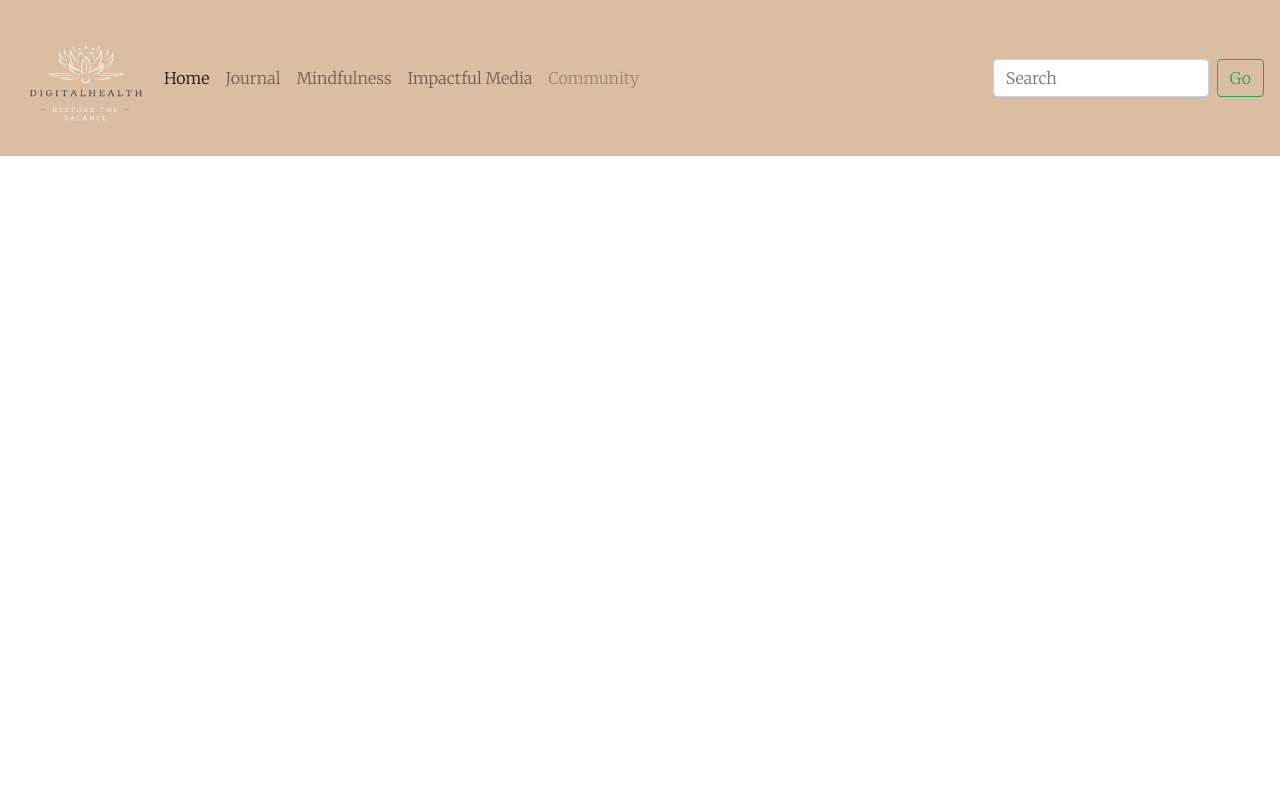
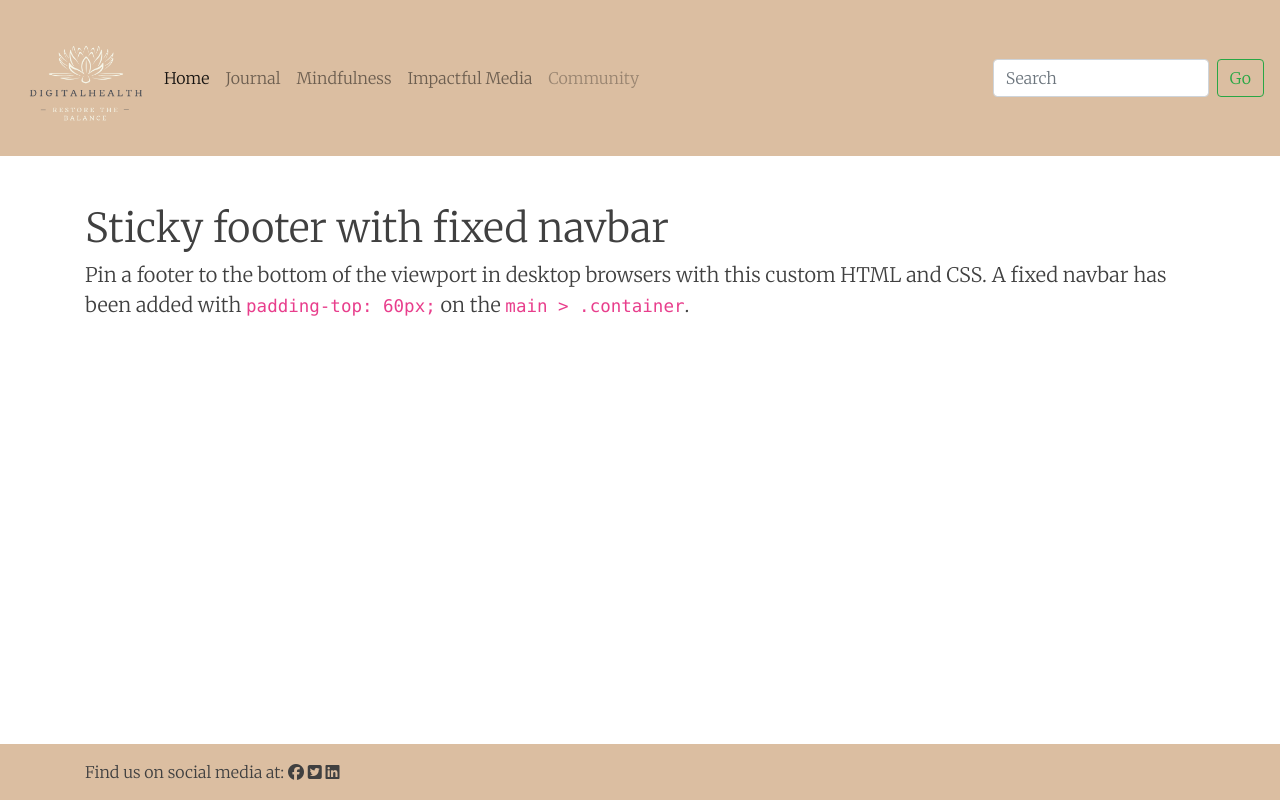
Before and after one commit to jswoodburn/sky-get-into-tech-project, a Flask app: template application/templates/Layout2.html in a window 1280 px wide. Run offline with Flask 2, Linux system fonts and the light colour scheme; the template is opened without the code that fills it, so the values that code supplies are empty; some libraries are stand-ins or nearby versions.

Commit message:
added footer with social media links.  Navbar burger menu opens and closes

```diff
--- a/application/templates/Layout2.html
+++ b/application/templates/Layout2.html
@@ -1,17 +1,18 @@
 <!DOCTYPE html>
-<html lang="en">
+<html lang="en" class="h-100">
 <head>
     <meta charset="UTF-8">
     <meta name="viewport" content="width=device-width, initial-scale=1.0, shrink-to-fit=no">
-    <script defer src="js/lib/fontawesome-all.min.js"></script>
-    <link rel="stylesheet" href="https://maxcdn.bootstrapcdn.com/bootstrap/4.0.0/css/bootstrap.min.css" integrity="sha384-Gn5384xqQ1aoWXA+058RXPxPg6fy4IWvTNh0E263XmFcJlSAwiGgFAW/dAiS6JXm" crossorigin="anonymous">
+    <script defer src="js/fontawesome-all.min.js"></script>
     <link rel="stylesheet" href="css/bootstrap.min.css">
     <link rel="shortcut icon" type="image/png" href="../static/favicon-16x16.png">
     <link rel="stylesheet" href="css/style.css">
+
     <title>Layout2 Digital Health</title>
 </head>
 
-
+<body class="d-flex flex-column h-100">
+  <header>
     <nav class="site-nav Rasa navbar navbar-expand-sm navbar-light" style="background: #DBBEA1;">
         <!--Toggle button hamburger menu-->
       <button class="navbar-toggler" type="button"
@@ -44,7 +45,35 @@
         </form>
       </div>
     </nav>
+  </header>
 
-<script src="https://code.jquery.com/jquery-3.2.1.slim.min.js" integrity="sha384-KJ3o2DKtIkvYIK3UENzmM7KCkRr/rE9/Qpg6aAZGJwFDMVNA/GpGFF93hXpG5KkN" crossorigin="anonymous"></script>
+<main role="main" class="flex-shrink-0">
+  <div class="container">
+    <h1 class="mt-5">Sticky footer with fixed navbar</h1>
+    <p class="lead">Pin a footer to the bottom of the viewport in desktop browsers with this custom HTML and CSS. A fixed navbar has been added with <code>padding-top: 60px;</code> on the <code>main &gt; .container</code>.</p>
+
+</main>
+
+<!--<footer class="footer mt-auto py-3">-->
+<footer class="footer Rasa mt-auto py-3 justify-content-center" style="background: #DBBEA1;" >
+  <div class="container">
+
+    <span class>
+        Find us on social media at:
+
+        <i class="fa fa-facebook-official" aria-hidden="true"></i>
+        <i class="fa fa-twitter-square" aria-hidden="true"></i>
+        <i class="fa fa-linkedin-square" aria-hidden="true"></i>
+
+    </span>
+  </div>
+</footer>
+
+</body>
+<script src="https://code.jquery.com/jquery-3.3.1.slim.min.js" integrity="sha384-q8i/X+965DzO0rT7abK41JStQIAqVgRVzpbzo5smXKp4YfRvH+8abtTE1Pi6jizo" crossorigin="anonymous"></script>
+<script>window.jQuery || document.write('<script src="/docs/4.2/assets/js/vendor/jquery-slim.min.js"><\/script>')</script>
+
 <script src="https://cdnjs.cloudflare.com/ajax/libs/popper.js/1.12.9/umd/popper.min.js" integrity="sha384-ApNbgh9B+Y1QKtv3Rn7W3mgPxhU9K/ScQsAP7hUibX39j7fakFPskvXusvfa0b4Q" crossorigin="anonymous"></script>
 <script src="https://maxcdn.bootstrapcdn.com/bootstrap/4.0.0/js/bootstrap.min.js" integrity="sha384-JZR6Spejh4U02d8jOt6vLEHfe/JQGiRRSQQxSfFWpi1MquVdAyjUar5+76PVCmYl" crossorigin="anonymous"></script>
+<script src="https://use.fontawesome.com/8792c76128.js"></script>
+</html>
```
Lines whose indentation alone changed are shown as unchanged.
